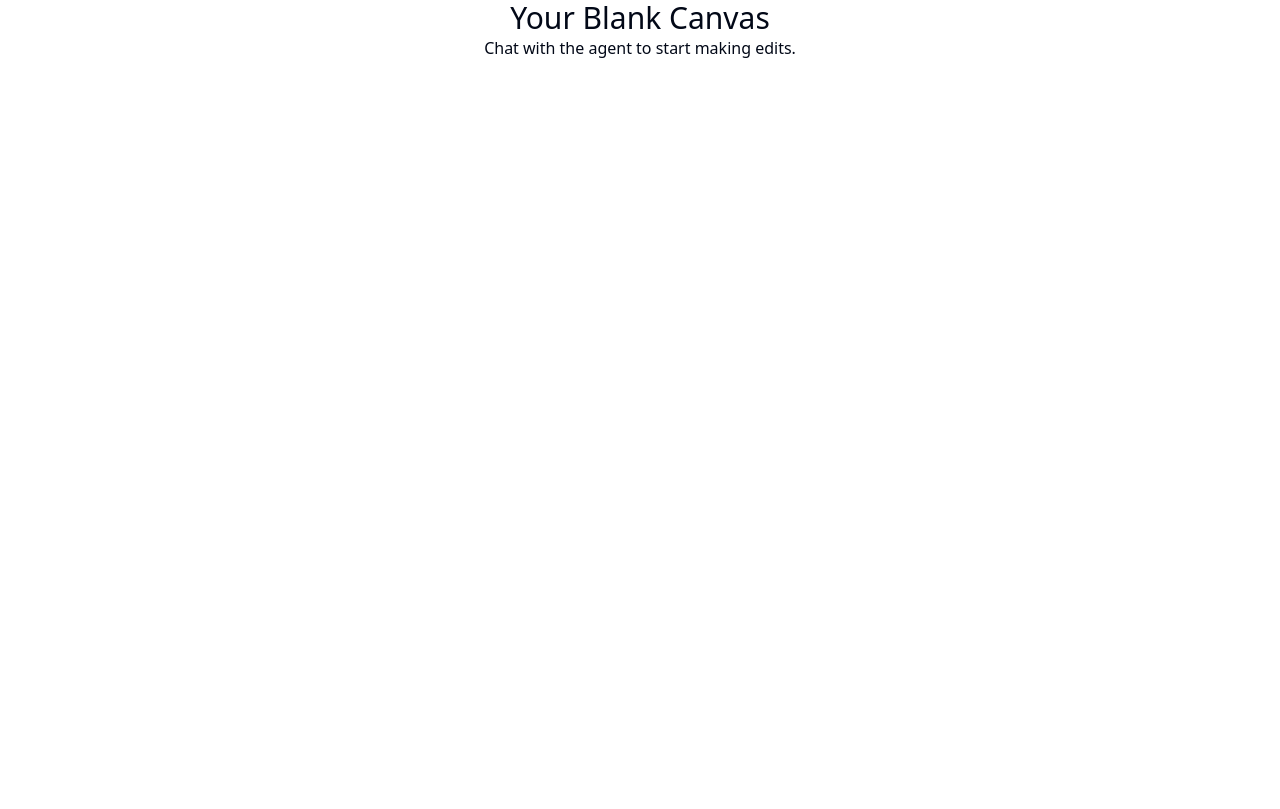
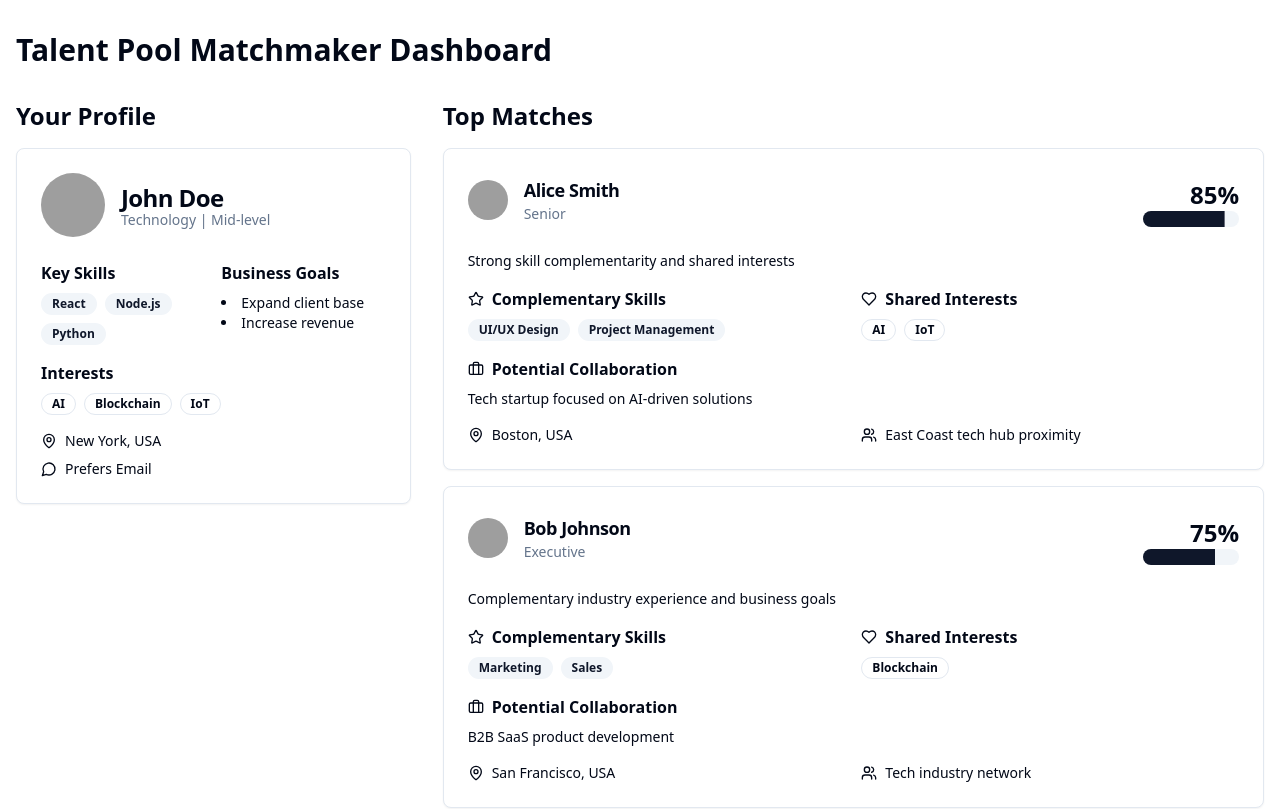
Before and after one commit to GPT-Engineer-App/matchmaker-89, a React (Vite) app: page / in a window 1280 px wide. Shown: the top 809 px of the page. Built offline with nearby package versions, Linux system fonts and the light colour scheme; grey boxes are pictures that could not be loaded.

Commit message:
GPT Engineer Update [skip gpt_engineer]

```diff
--- a/src/pages/Index.jsx
+++ b/src/pages/Index.jsx
@@ -1,11 +1,206 @@
-// Update this page (the content is just a fallback if you fail to update the page)
+import { useQuery } from "@tanstack/react-query";
+import { Card, CardContent, CardHeader, CardTitle } from "@/components/ui/card";
+import { Avatar, AvatarFallback, AvatarImage } from "@/components/ui/avatar";
+import { Badge } from "@/components/ui/badge";
+import { Progress } from "@/components/ui/progress";
+import { MapPin, Briefcase, Heart, Star, Users, MessageCircle } from "lucide-react";
+
+const fetchDashboardData = async () => {
+  // In a real application, you'd fetch this data from an API
+  // For this example, we'll use mock data
+  return {
+    member: {
+      name: "John Doe",
+      image_url: "https://i.pravatar.cc/150?u=johndoe",
+      key_skills: ["React", "Node.js", "Python"],
+      industry: "Technology",
+      business_goals: ["Expand client base", "Increase revenue"],
+      interests: ["AI", "Blockchain", "IoT"],
+      location: "New York, USA",
+      hobbies: ["Reading", "Hiking", "Photography"],
+      career_stage: "Mid-level",
+      preferred_communication: "Email"
+    },
+    matches: [
+      {
+        name: "Alice Smith",
+        image_url: "https://i.pravatar.cc/150?u=alicesmith",
+        matching_score: 85,
+        explanation: "Strong skill complementarity and shared interests",
+        complementary_skills: ["UI/UX Design", "Project Management"],
+        potential_collaboration: "Tech startup focused on AI-driven solutions",
+        shared_interests: ["AI", "IoT"],
+        location: "Boston, USA",
+        geographical_synergy: "East Coast tech hub proximity",
+        experience_level: "Senior",
+        communication_compatibility: "High"
+      },
+      {
+        name: "Bob Johnson",
+        image_url: "https://i.pravatar.cc/150?u=bobjohnson",
+        matching_score: 75,
+        explanation: "Complementary industry experience and business goals",
+        complementary_skills: ["Marketing", "Sales"],
+        potential_collaboration: "B2B SaaS product development",
+        shared_interests: ["Blockchain"],
+        location: "San Francisco, USA",
+        geographical_synergy: "Tech industry network",
+        experience_level: "Executive",
+        communication_compatibility: "Medium"
+      },
+      {
+        name: "Emma Davis",
+        image_url: "https://i.pravatar.cc/150?u=emmadavis",
+        matching_score: 70,
+        explanation: "Shared interests and potential for mentorship",
+        complementary_skills: ["Data Science", "Machine Learning"],
+        potential_collaboration: "AI research project",
+        shared_interests: ["AI", "IoT"],
+        location: "Seattle, USA",
+        geographical_synergy: "Tech hub collaboration",
+        experience_level: "Senior",
+        communication_compatibility: "High"
+      }
+    ]
+  };
+};
+
+const MemberCard = ({ member }) => (
+  <Card className="mb-6">
+    <CardHeader className="flex flex-row items-center gap-4">
+      <Avatar className="h-16 w-16">
+        <AvatarImage src={member.image_url} alt={member.name} />
+        <AvatarFallback>{member.name.split(' ').map(n => n[0]).join('')}</AvatarFallback>
+      </Avatar>
+      <div>
+        <CardTitle>{member.name}</CardTitle>
+        <p className="text-sm text-muted-foreground">{member.industry} | {member.career_stage}</p>
+      </div>
+    </CardHeader>
+    <CardContent>
+      <div className="grid grid-cols-2 gap-4">
+        <div>
+          <h3 className="font-semibold mb-2">Key Skills</h3>
+          <div className="flex flex-wrap gap-2">
+            {member.key_skills.map(skill => (
+              <Badge key={skill} variant="secondary">{skill}</Badge>
+            ))}
+          </div>
+        </div>
+        <div>
+          <h3 className="font-semibold mb-2">Business Goals</h3>
+          <ul className="list-disc list-inside">
+            {member.business_goals.map(goal => (
+              <li key={goal} className="text-sm">{goal}</li>
+            ))}
+          </ul>
+        </div>
+      </div>
+      <div className="mt-4">
+        <h3 className="font-semibold mb-2">Interests</h3>
+        <div className="flex flex-wrap gap-2">
+          {member.interests.map(interest => (
+            <Badge key={interest} variant="outline">{interest}</Badge>
+          ))}
+        </div>
+      </div>
+      <div className="mt-4 flex items-center gap-2">
+        <MapPin className="h-4 w-4" />
+        <span className="text-sm">{member.location}</span>
+      </div>
+      <div className="mt-2 flex items-center gap-2">
+        <MessageCircle className="h-4 w-4" />
+        <span className="text-sm">Prefers {member.preferred_communication}</span>
+      </div>
+    </CardContent>
+  </Card>
+);
+
+const MatchCard = ({ match }) => (
+  <Card className="mb-4">
+    <CardHeader className="flex flex-row items-center justify-between">
+      <div className="flex items-center gap-4">
+        <Avatar>
+          <AvatarImage src={match.image_url} alt={match.name} />
+          <AvatarFallback>{match.name.split(' ').map(n => n[0]).join('')}</AvatarFallback>
+        </Avatar>
+        <div>
+          <CardTitle className="text-lg">{match.name}</CardTitle>
+          <p className="text-sm text-muted-foreground">{match.experience_level}</p>
+        </div>
+      </div>
+      <div className="text-right">
+        <div className="text-2xl font-bold">{match.matching_score}%</div>
+        <Progress value={match.matching_score} className="w-24" />
+      </div>
+    </CardHeader>
+    <CardContent>
+      <p className="text-sm mb-4">{match.explanation}</p>
+      <div className="grid grid-cols-2 gap-4">
+        <div>
+          <h4 className="font-semibold mb-2 flex items-center gap-2">
+            <Star className="h-4 w-4" /> Complementary Skills
+          </h4>
+          <div className="flex flex-wrap gap-2">
+            {match.complementary_skills.map(skill => (
+              <Badge key={skill} variant="secondary">{skill}</Badge>
+            ))}
+          </div>
+        </div>
+        <div>
+          <h4 className="font-semibold mb-2 flex items-center gap-2">
+            <Heart className="h-4 w-4" /> Shared Interests
+          </h4>
+          <div className="flex flex-wrap gap-2">
+            {match.shared_interests.map(interest => (
+              <Badge key={interest} variant="outline">{interest}</Badge>
+            ))}
+          </div>
+        </div>
+      </div>
+      <div className="mt-4">
+        <h4 className="font-semibold mb-2 flex items-center gap-2">
+          <Briefcase className="h-4 w-4" /> Potential Collaboration
+        </h4>
+        <p className="text-sm">{match.potential_collaboration}</p>
+      </div>
+      <div className="mt-4 grid grid-cols-2 gap-4 text-sm">
+        <div className="flex items-center gap-2">
+          <MapPin className="h-4 w-4" />
+          <span>{match.location}</span>
+        </div>
+        <div className="flex items-center gap-2">
+          <Users className="h-4 w-4" />
+          <span>{match.geographical_synergy}</span>
+        </div>
+      </div>
+    </CardContent>
+  </Card>
+);
 
 const Index = () => {
+  const { data, isLoading, error } = useQuery({
+    queryKey: ['dashboardData'],
+    queryFn: fetchDashboardData
+  });
+
+  if (isLoading) return <div className="text-center mt-8">Loading...</div>;
+  if (error) return <div className="text-center mt-8 text-red-500">Error: {error.message}</div>;
+
   return (
-    <div className="flex justify-center items-center">
-      <div className="text-center">
-        <h1 className="text-3xl">Your Blank Canvas</h1>
-        <p>Chat with the agent to start making edits.</p>
+    <div className="container mx-auto px-4 py-8">
+      <h1 className="text-3xl font-bold mb-8">Talent Pool Matchmaker Dashboard</h1>
+      <div className="grid md:grid-cols-3 gap-8">
+        <div className="md:col-span-1">
+          <h2 className="text-2xl font-semibold mb-4">Your Profile</h2>
+          <MemberCard member={data.member} />
+        </div>
+        <div className="md:col-span-2">
+          <h2 className="text-2xl font-semibold mb-4">Top Matches</h2>
+          {data.matches.map(match => (
+            <MatchCard key={match.name} match={match} />
+          ))}
+        </div>
       </div>
     </div>
   );
```
